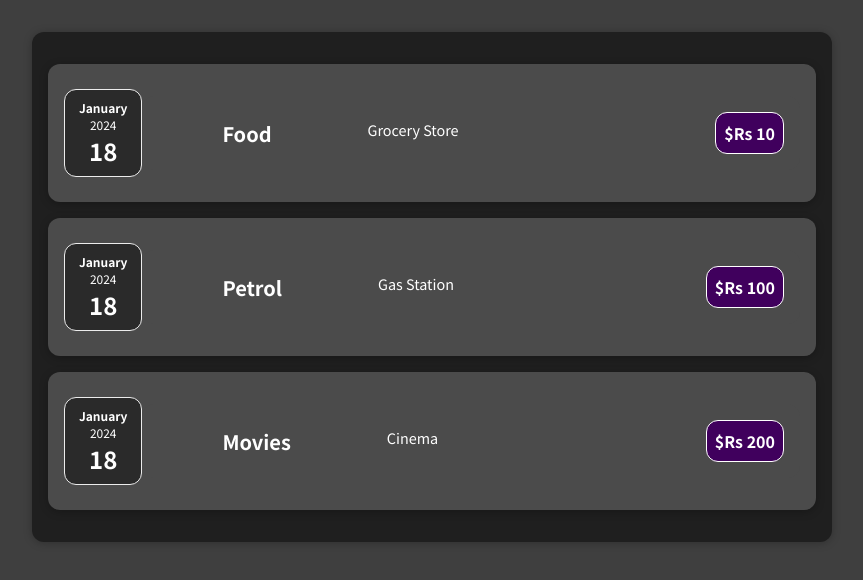
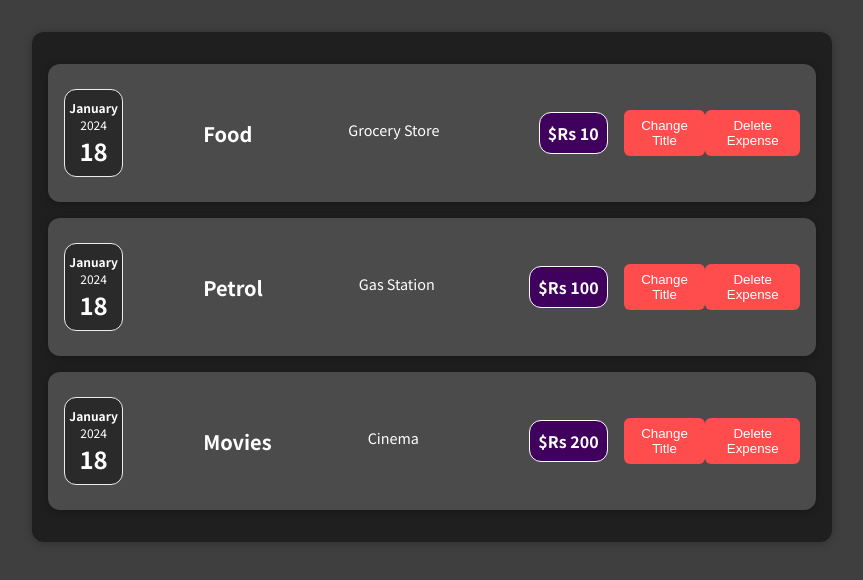
Before and after one commit to Pratyasha955/Reactjs-project, a React (Create React App) app: page / in a window 1280 px wide. Shown: the top 580 px of the page, without its empty margins (208-1071 px from the left). Built offline with nearby package versions, Linux system fonts and the light colour scheme.

Commit message:
add a new button

```diff
--- a/src/components/Expenses/ExpenseItem.css
+++ b/src/components/Expenses/ExpenseItem.css
@@ -9,3 +9,16 @@
   background-color: #4b4b4b;
   color: white;
 }
+
+.expense-list-item button {
+  background-color: #ff4d4d;
+  color: white;
+  border: none;
+  padding: 0.5rem 1rem;
+  border-radius: 6px;
+  cursor: pointer;
+}
+
+.expense-list-item button:hover {
+  background-color: #ff3333;
+}
--- a/src/components/Expenses/ExpenseItem.js
+++ b/src/components/Expenses/ExpenseItem.js
@@ -6,7 +6,13 @@ import Card from '../UI/Card';
 import './ExpenseItem.css';
 
 function ExpenseItem(props) {
+  const deleteExpenseHandler = () => {
+    console.log('Deleted')
+  };
 
+  const clickHandler = () => {
+    console.log('updated')
+  };
 
   return (
     <Card className="expense-list-item">
@@ -16,6 +22,8 @@ function ExpenseItem(props) {
           location={props.location}
           title={props.expenseName}
         />
+        <button onClick={clickHandler}>Change Title</button>
+      <button onClick={deleteExpenseHandler}>Delete Expense</button>
     </Card>
   );
 }
```
Also changed, not shown: 1 other file (tests, documents, lock files or other folders).
